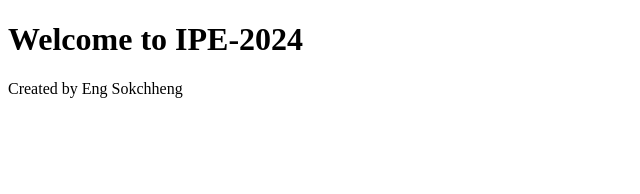
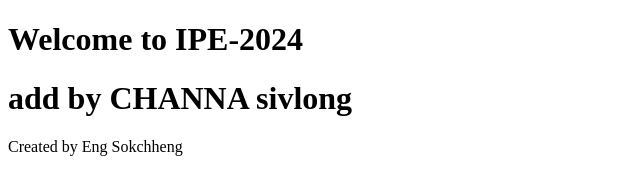
Before and after one commit to ChhenG02/midterm-ipe-2024, a plain HTML site: page index.html in a window 1280 px wide. Shown: the whole page, without its empty margins (0-640 px from the left). Drawn offline with Linux system fonts and the light colour scheme.

Commit message:
Update index.html

```diff
--- a/index.html
+++ b/index.html
@@ -7,6 +7,7 @@
 </head>
 <body>
     <h1>Welcome to IPE-2024</h1>
+    <h1>add by CHANNA sivlong</h1>
     <p>Created by Eng Sokchheng</p>
 </body>
 </html>
```
